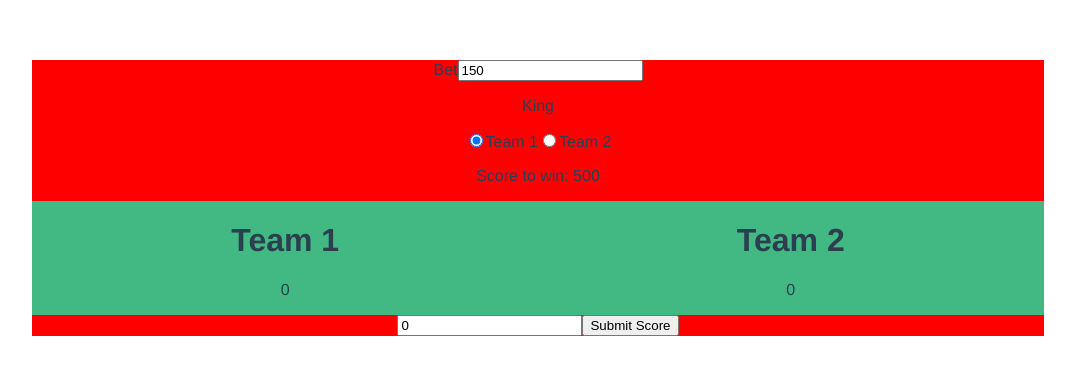
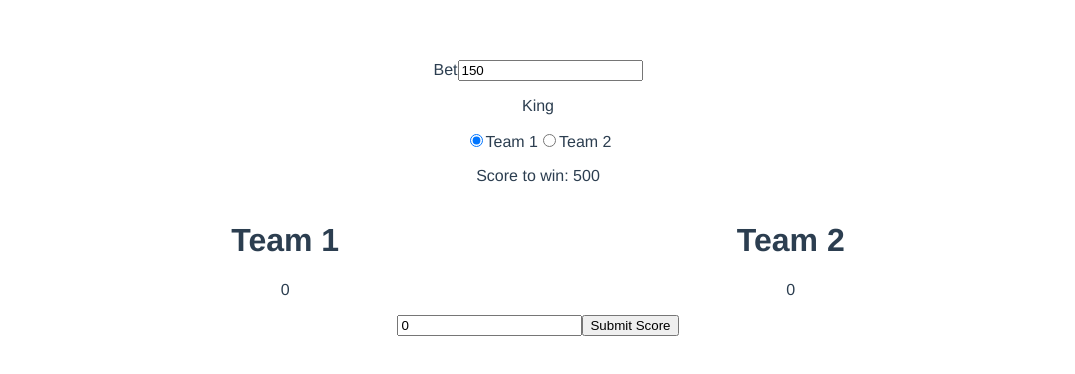
Before and after one commit to mojogitoverhere/hokm, a Vue app: page / in a window 1280 px wide. Shown: the top 374 px of the page, without its empty margins (102-1177 px from the left). Built offline with nearby package versions, Linux system fonts and the light colour scheme; the HTML template or start-up script is replaced by a standard one.

Commit message:
Remove background colors

```diff
--- a/src/components/Game.vue
+++ b/src/components/Game.vue
@@ -91,7 +91,6 @@ export default {
 <!-- Add "scoped" attribute to limit CSS to this component only -->
 <style scoped>
 #game-root {
-  background-color: red;
   width: 80%;
   margin: 0 auto;
 }
@@ -109,7 +108,6 @@ a {
   color: #42b983;
 }
 .game {
-  background-color:#42b983;
   display: grid;
   grid-template-columns: 1fr 1fr;
   margin: 0 auto;
```
